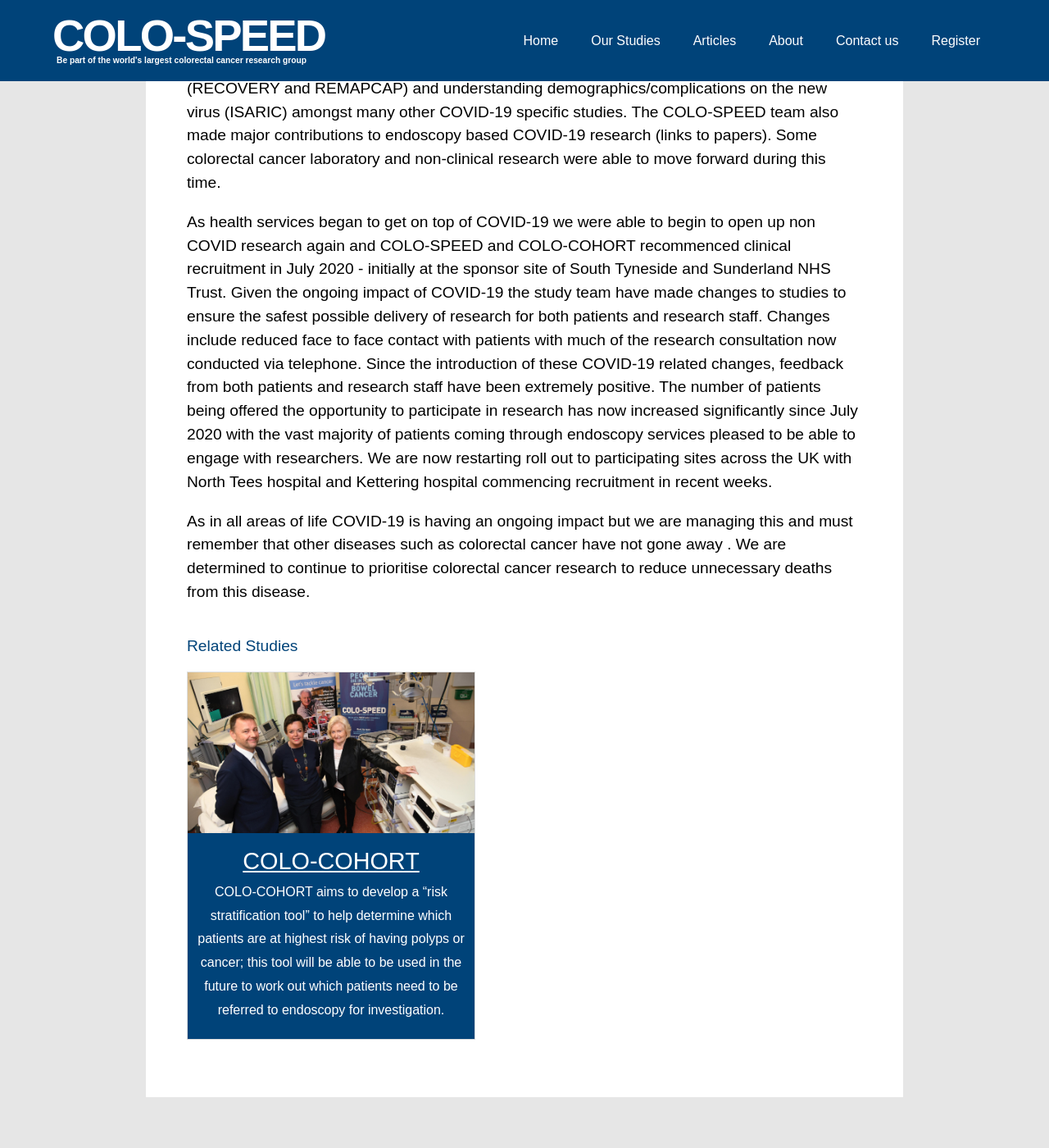
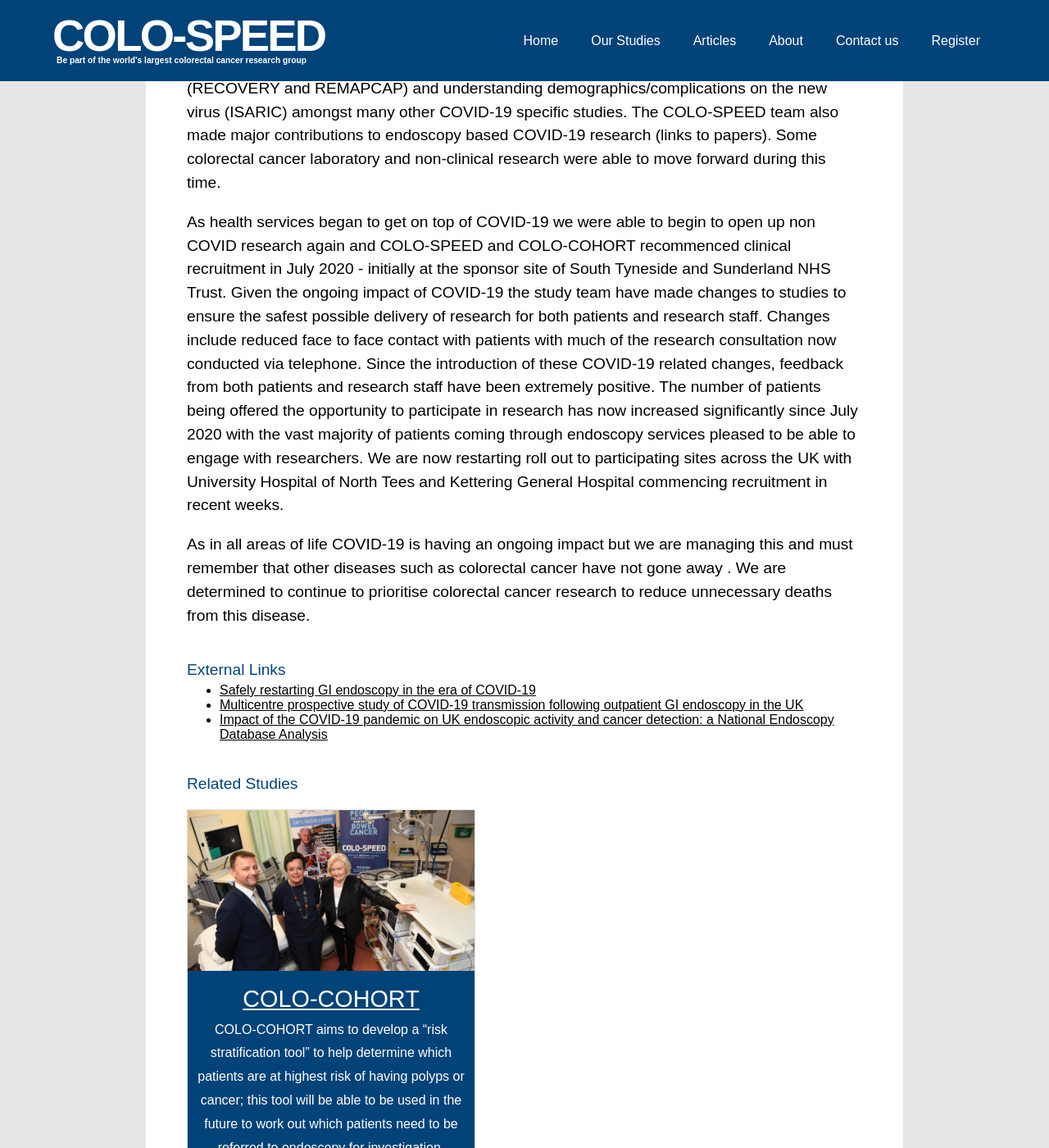
Before and after one commit to not-dalia/colo-speed-v2, a Jekyll site: the page built from _articles/covid-19-and-colo-speed.md, in a window 1280 px wide and 1400 px high, scrolled down 896 px. Shown: the whole window at 82% size. Built offline with Jekyll 4.4.1, drawn with Linux system fonts in a browser that asks for light colours; nearby versions of some CDN libraries; some web fonts are replaced; comment, search, counter and statistics services are not loaded.

Commit message:
Update Article “covid-19-and-colo-speed”

```diff
--- a/_articles/covid-19-and-colo-speed.md
+++ b/_articles/covid-19-and-colo-speed.md
@@ -9,11 +9,19 @@ image: /assets/images/uploads/image.jpg
 featured: true
 type: news
 audience: everyone
-externallinks: []
+externallinks:
+  - title: Safely restarting GI endoscopy in the era of COVID-19
+    link: https://gut.bmj.com/content/early/2020/06/05/gutjnl-2020-321688
+  - title: Multicentre prospective study of COVID-19 transmission following
+      outpatient GI endoscopy in the UK
+    link: https://gut.bmj.com/content/early/2020/09/13/gutjnl-2020-322730
+  - title: "Impact of the COVID-19 pandemic on UK endoscopic activity and cancer
+      detection: a National Endoscopy Database Analysis"
+    link: https://gut.bmj.com/content/early/2020/07/19/gutjnl-2020-322179
 study: colo-cohort
 ---
 The COVID-19 pandemic has had a major impact upon society as a whole and this has affected medical research. COLO-SPEED, COLO-COHORT and associated studies had to pause recruitment of patients during the peak of the pandemic. Many members of research teams were redeployed to both COVID-19 patient care and to COVID-19 based research. Teams were involved in studies which improved COVID-19 health outcomes for hospitalised patients (RECOVERY and REMAPCAP) and understanding demographics/complications on the new virus (ISARIC) amongst many other COVID-19 specific studies. The COLO-SPEED team also made major contributions to endoscopy based COVID-19 research (links to papers). Some colorectal cancer laboratory and non-clinical research were able to move forward during this time.
 
-As health services began to get on top of COVID-19 we were able to begin to open up non COVID research again and COLO-SPEED and COLO-COHORT recommenced clinical recruitment in July 2020 - initially at the sponsor site of South Tyneside and Sunderland NHS Trust. Given the ongoing impact of COVID-19 the study team have made changes to studies to ensure the safest possible delivery of research for both patients and research staff. Changes include reduced face to face contact with patients with much of the research consultation now conducted via telephone. Since the introduction of these COVID-19 related changes, feedback from both patients and research staff have been extremely positive. The number of patients being offered the opportunity to participate in research has now increased significantly since July 2020 with the vast majority of patients coming through endoscopy services pleased to be able to engage with researchers. We are now restarting roll out to participating sites across the UK with North Tees hospital and Kettering hospital commencing recruitment in recent weeks.
+As health services began to get on top of COVID-19 we were able to begin to open up non COVID research again and COLO-SPEED and COLO-COHORT recommenced clinical recruitment in July 2020 - initially at the sponsor site of South Tyneside and Sunderland NHS Trust. Given the ongoing impact of COVID-19 the study team have made changes to studies to ensure the safest possible delivery of research for both patients and research staff. Changes include reduced face to face contact with patients with much of the research consultation now conducted via telephone. Since the introduction of these COVID-19 related changes, feedback from both patients and research staff have been extremely positive. The number of patients being offered the opportunity to participate in research has now increased significantly since July 2020 with the vast majority of patients coming through endoscopy services pleased to be able to engage with researchers. We are now restarting roll out to participating sites across the UK with University Hospital of North Tees and Kettering General Hospital commencing recruitment in recent weeks.
 
 As in all areas of life COVID-19 is having an ongoing impact but we are managing this and must remember that other diseases such as colorectal cancer have not gone away . We are determined to continue to prioritise colorectal cancer research to reduce unnecessary deaths from this disease.
```
